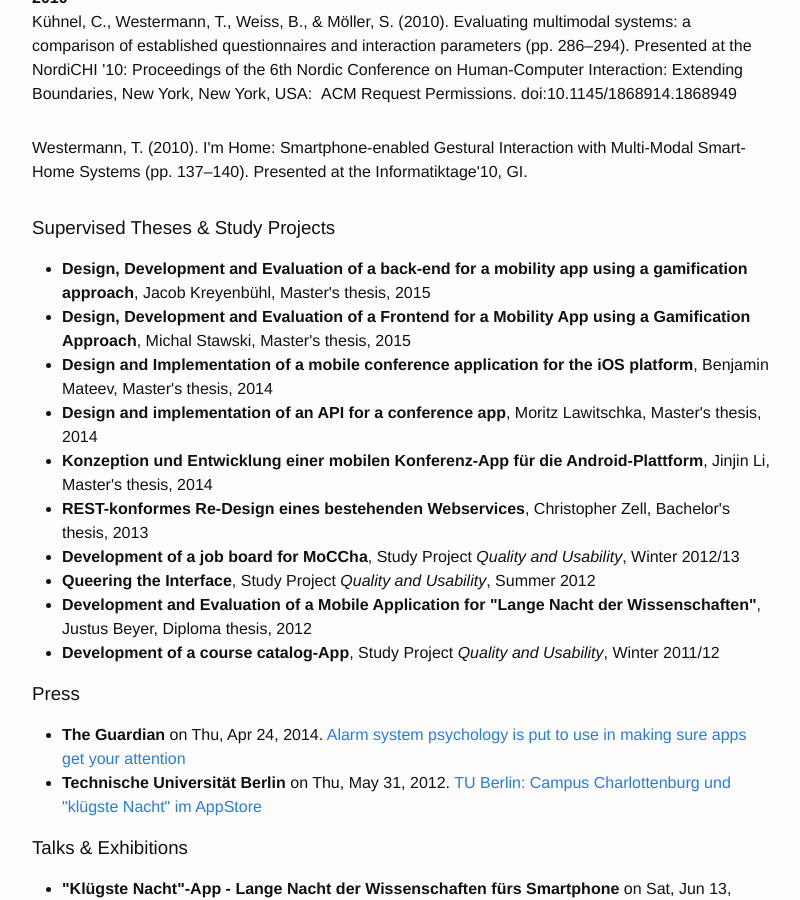
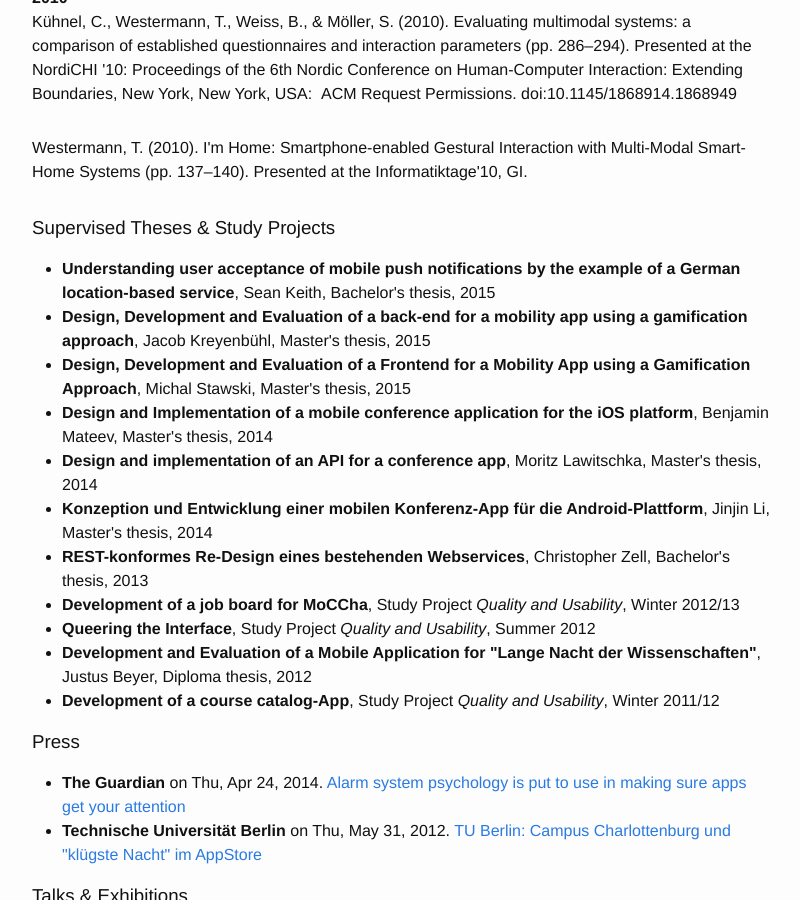
Before and after one commit to tilowestermann/tilowestermann.github.io, a Jekyll site: the page built from index.html, in a window 1280 px wide and 900 px high, scrolled down 3362 px. Shown: the whole window, without its empty margins (238-1038 px from the left). Built offline with Jekyll 4.4.1, drawn with Linux system fonts in a browser that asks for light colours.

Commit message:
Added supervised thesis

```diff
--- a/_data/supervision.yaml
+++ b/_data/supervision.yaml
@@ -1,3 +1,8 @@
+- type: "thesis"
+  subtype: "Bachelor's thesis"
+  title: "Understanding user acceptance of mobile push notifications by the example of a German location-based service"
+  person: "Sean Keith"
+  year: 2015
 - type: "thesis"
   subtype: "Master's thesis"
   title: "Design, Development and Evaluation of a back-end for a mobility app using a gamification approach"
```
